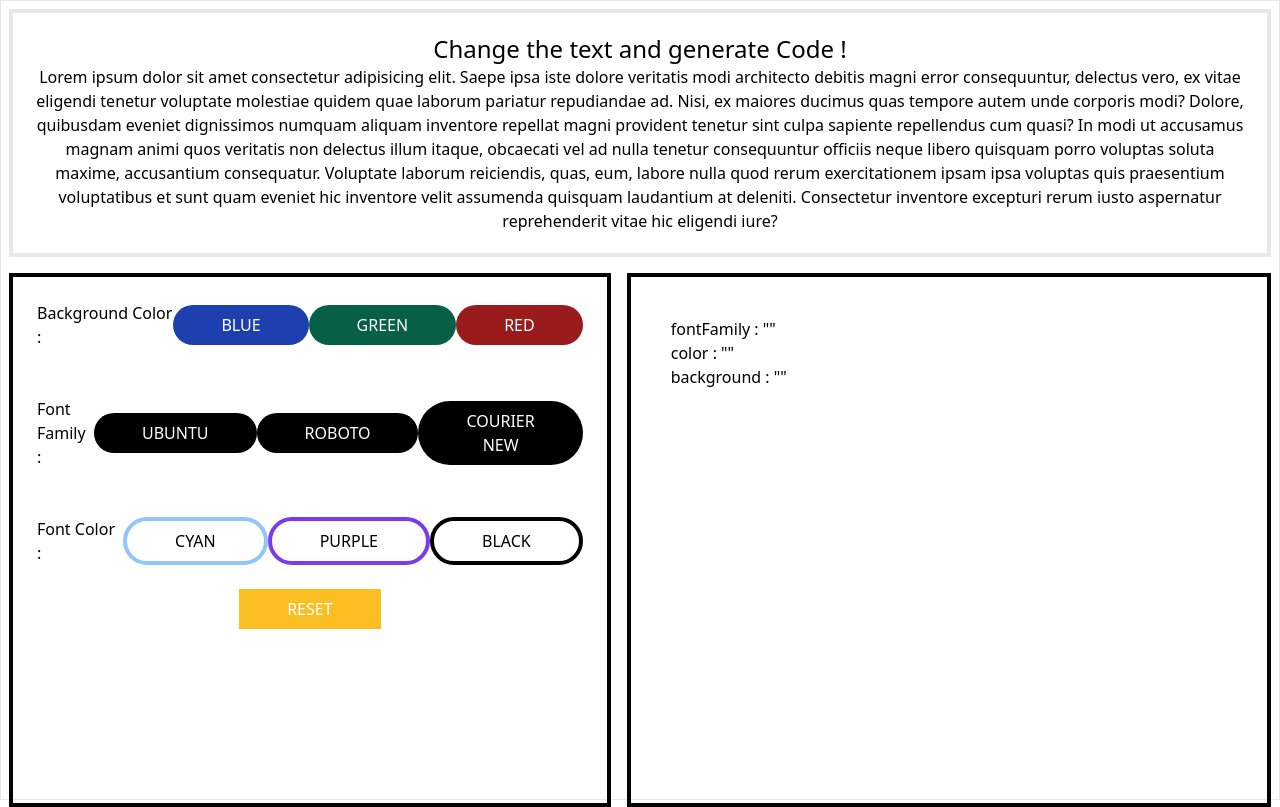
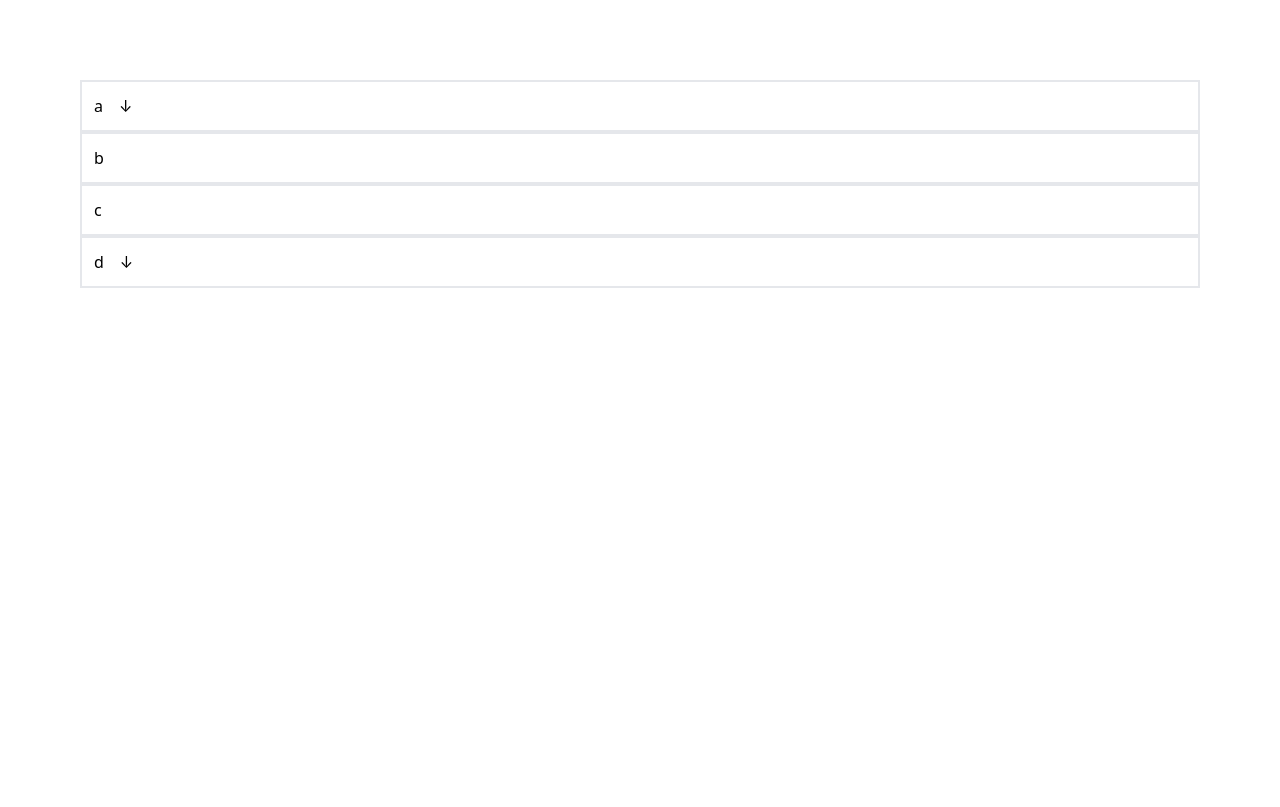
Before and after one commit to aistiak/eva-react, a React (Create React App) app in the folder my-app/: page / in a window 1280 px wide. Built offline with nearby package versions, Linux system fonts and the light colour scheme.

Commit message:
tree view complete

```diff
--- a/my-app/package.json
+++ b/my-app/package.json
@@ -9,12 +9,14 @@
     "@testing-library/user-event": "^12.1.10",
     "@types/jest": "^26.0.15",
     "@types/node": "^12.0.0",
+    "@types/prop-types": "^15.7.4",
     "@types/react": "^17.0.0",
     "@types/react-dom": "^17.0.0",
     "autoprefixer": "9",
     "craco": "^0.0.3",
     "node-sass": "4.14.1",
     "postcss": "7",
+    "prop-types": "^15.7.2",
     "react": "^17.0.2",
     "react-dom": "^17.0.2",
     "react-scripts": "4.0.3",
--- a/my-app/src/App.tsx
+++ b/my-app/src/App.tsx
@@ -1,14 +1,10 @@
-import React from 'react';
-import logo from './logo.svg';
+
 import './App.css';
-import Top from './components/Top';
-import Mid from './components/Mid';
-import Bottom from './components/Bottom';
-import Main from './components/Main';
+import TreeView from './components/TreeView';
 function App() {
   return (
     <div className="App">
-        <Main/>
+        <TreeView/>
     </div>
   );
 }
--- /dev/null
+++ b/my-app/src/components/TreeItem.tsx
@@ -0,0 +1,48 @@
+import { useState } from "react";
+import { Item } from "../data/index";
+const t: Item = {
+  id: "",
+  ParentId: "",
+  Display: "",
+};
+interface PropType {
+  item: Item;
+  items: Item[];
+}
+export function TreeItem({ item, items }: PropType) {
+  const childItems = items.filter((v) => v.ParentId == item.id);
+  const [state, setState] = useState({
+    isCollapsed: false,
+  });
+  return (
+    <div className="flex flex-col">
+      <div className="flex flex-row p-3 items-center border-2" >
+        <div className="mr-4">
+
+            <h1>{item.Display}</h1>
+        </div>
+        <div>
+            {childItems.length != 0 && (
+            <button
+                className="text-black "
+                onClick={() =>
+                setState({ ...state, isCollapsed: !state.isCollapsed })
+                }
+            >
+               {!state.isCollapsed ? <> &darr; </> : <>&uarr;</>}
+            </button>
+            )}
+        </div>
+      </div>
+      <div className="ml-6">
+        {state.isCollapsed && (
+          <div>
+            {childItems.map((v) => (
+              <TreeItem item={v} items={items} />
+            ))}
+          </div>
+        )}
+      </div>
+    </div>
+  );
+}
--- /dev/null
+++ b/my-app/src/components/TreeView.tsx
@@ -0,0 +1,12 @@
+import {items} from '../data/index'
+import { TreeItem } from './TreeItem'
+export default function TreeView() {
+    const ParentItems = items.filter( v => v.ParentId == "" )
+    return (
+        <div className="p-20">
+            {ParentItems.map( v => (
+                <TreeItem item={v} items={items} />
+            ))}
+        </div>
+    )
+}
--- /dev/null
+++ b/my-app/src/data/index.ts
@@ -0,0 +1,17 @@
+
+export interface Item {
+    id : String;
+    ParentId : String ;
+    Display : String ;
+}
+
+export const items : Item[]= [
+
+    {id:"1",ParentId:"",Display:"a"},
+    {id:"2",ParentId:"1",Display:"a-1"},
+    {id:"3",ParentId:"2",Display:"a-1-1"},
+    {id:"4",ParentId:"",Display:"b"},
+    {id:"5",ParentId:"",Display:"c"},
+    {id:"6",ParentId:"",Display:"d"},
+    {id:"7",ParentId:"6",Display:"d-1"},
+]
```
Also changed, not shown: 1 other file (tests, documents, lock files or other folders).
